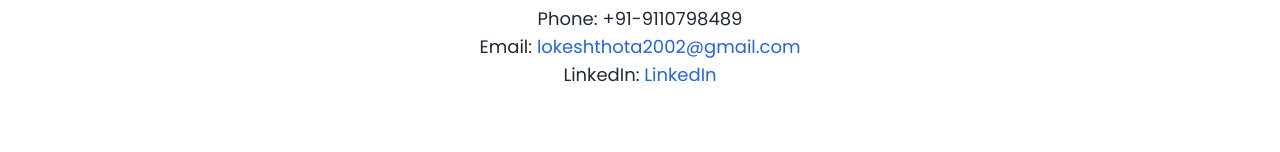
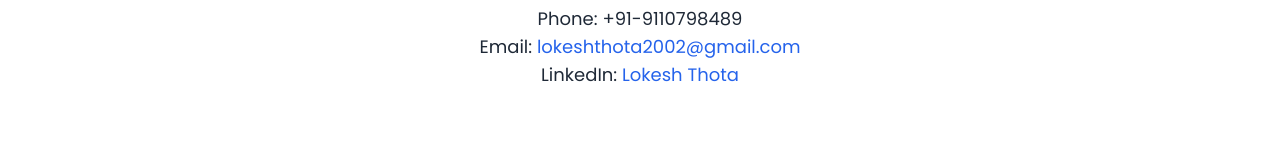
Before and after one commit to LokeshThota-Git/Porfolio, a plain HTML site: page index.html in a window 1280 px wide. Shown: the part 3039-3191 px from the top of the page. Drawn offline with nearby package versions, Linux system fonts and the light colour scheme.

Commit message:
Changed LinkedIn Name

```diff
--- a/index.html
+++ b/index.html
@@ -137,7 +137,7 @@
                 <p class="text-lg">Pathavalasa, K Kotapadu Mandal, Anakapalle Dist., AP-531034</p>
                 <p class="text-lg">Phone: +91-9110798489</p>
                 <p class="text-lg">Email: <a href="mailto:lokeshthota2002@gmail.com" class="text-blue-600 hover:underline">lokeshthota2002@gmail.com</a></p>
-                <p class="text-lg">LinkedIn: <a href="https://www.linkedin.com/in/thotalokesh" class="text-blue-600 hover:underline">LinkedIn</a></p>
+                <p class="text-lg">LinkedIn: <a href="https://www.linkedin.com/in/thotalokesh" class="text-blue-600 hover:underline">Lokesh Thota</a></p>
             </div>
         </div>
     </section>
```
